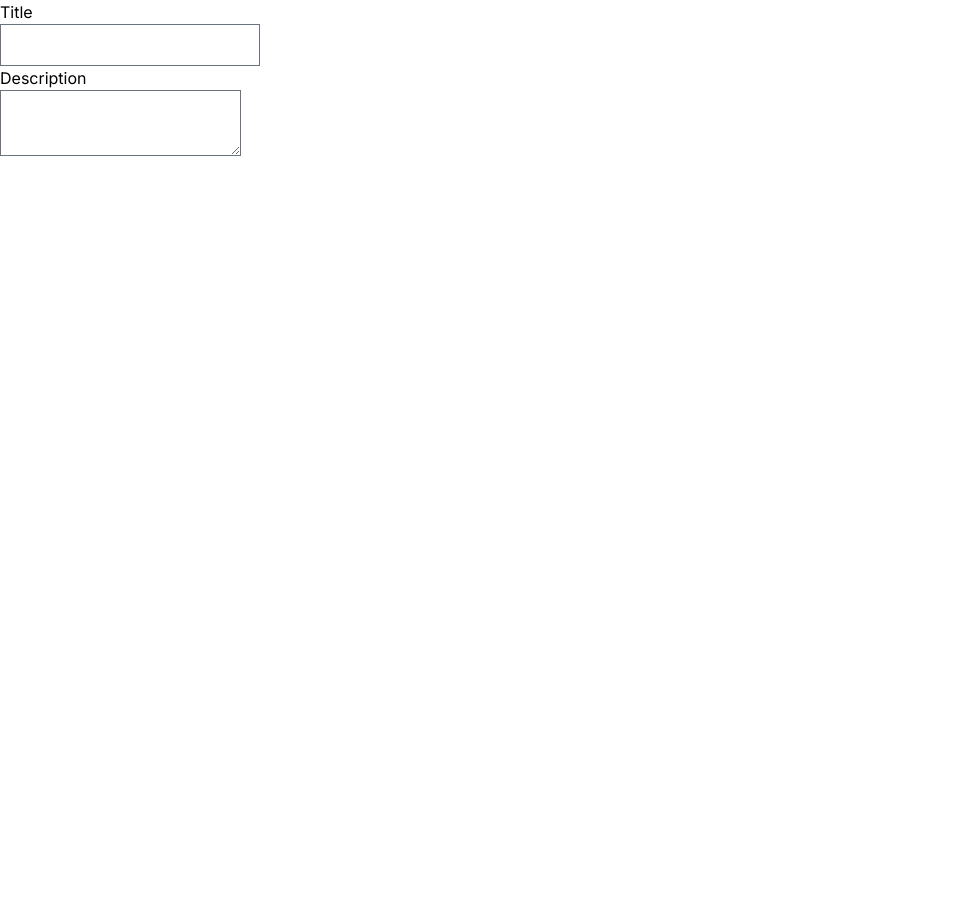
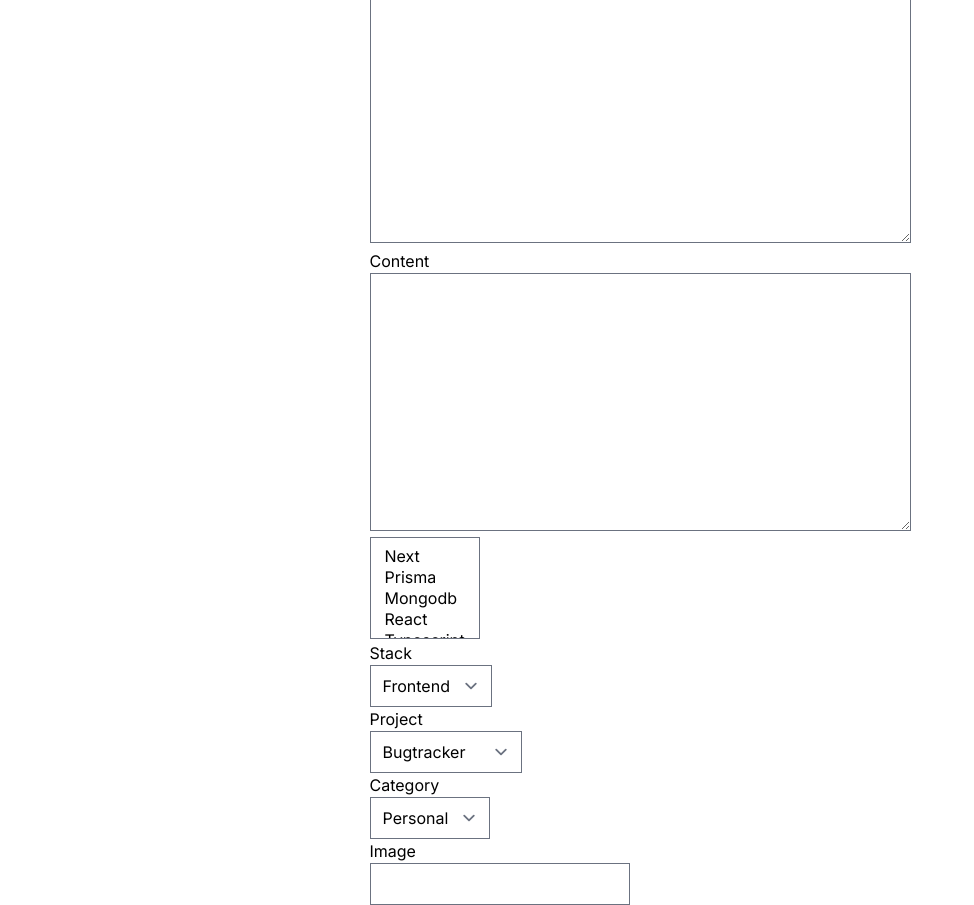
Before and after one commit to cfx78/my_coding_journey, a Next.js app: page / in a window 1280 px wide. Shown: the whole page, without its empty margins (0-974 px from the left). Before the commit the page ends 800 px from the top, so only its background shows below. Built offline with nearby package versions, Linux system fonts and the light colour scheme.

Commit message:
initial commit

```diff
--- a/app/page.tsx
+++ b/app/page.tsx
@@ -2,7 +2,7 @@ import Image from 'next/image';
 
 export default function Home() {
 	return (
-		<div className='w-screen h-screen grid '>
+		<div className='w-screen h-screen grid place-content-center '>
 			{' '}
 			<form action='' method='post'>
 				<div>
@@ -23,6 +23,87 @@ export default function Home() {
 							name='description'
 							id='description'
 							className='form-textarea'
+							rows={10}
+							cols={50}
+						/>
+					</label>
+				</div>
+				<div>
+					<label htmlFor='content'>
+						Content
+						<br />
+						<textarea
+							name='content'
+							id='content'
+							className='form-textarea'
+							rows={10}
+							cols={50}
+						/>
+					</label>
+				</div>
+				<div>
+					<select
+						name='technologies'
+						id='technologies'
+						className='form-multiselect'
+						multiple>
+						<option value='NEXT'>Next</option>
+						<option value='PRISMA'>Prisma</option>
+						<option value='MONGODB'>Mongodb</option>
+						<option value='REACT'>React</option>
+						<option value='TYPESCRIPT'>Typescript</option>
+						<option value='TAILWIND'>Tailwind</option>
+					</select>
+				</div>
+				<div>
+					<label htmlFor='stack'>
+						Stack
+						<br />
+						<select name='stack' id='stack' className='form-select'>
+							<option value='FRONTEND'>Frontend</option>
+							<option value='BACKEND'>Backend</option>
+							<option value='FULLSTACK'>Fullstack</option>
+						</select>
+					</label>
+				</div>
+				<div>
+					<label htmlFor='project'>
+						Project
+						<br />
+						<select
+							name='project'
+							id='project'
+							className='form-select'>
+							<option value='BUGTRACKER'>Bugtracker</option>
+							<option value='BLOG'>Blog</option>
+							<option value='ECOMMERCE'>E-commerce</option>
+							<option value='SOCIALMEDIA'>Social Media</option>
+							<option value='PORTFOLIO'>Portfolio</option>
+						</select>
+					</label>
+				</div>
+				<div>
+					<label htmlFor='category'>
+						Category
+						<br />
+						<select
+							name='category'
+							id='category'
+							className='form-select'>
+							<option value='PERSONAL'>Personal</option>
+							<option value='PROJECT'>Project</option>
+						</select>
+					</label>
+				</div>
+				<div>
+					<label htmlFor='image'>
+						Image
+						<br />
+						<input
+							type='text'
+							name='image'
+							id='image'
+							className='form-input'
 						/>
 					</label>
 				</div>
```
